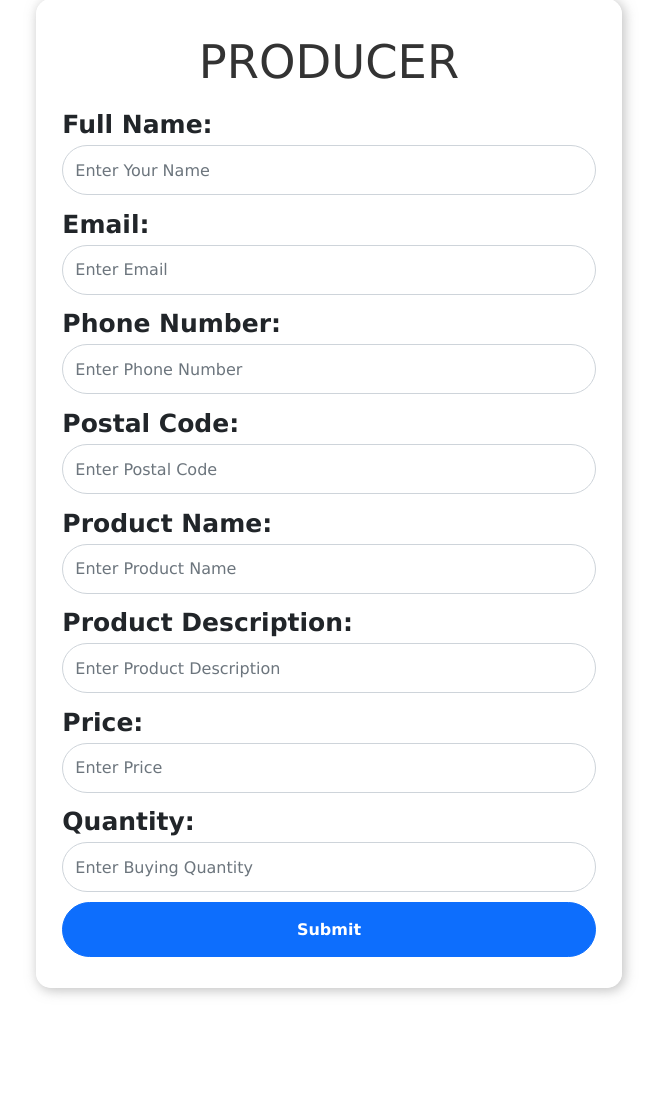
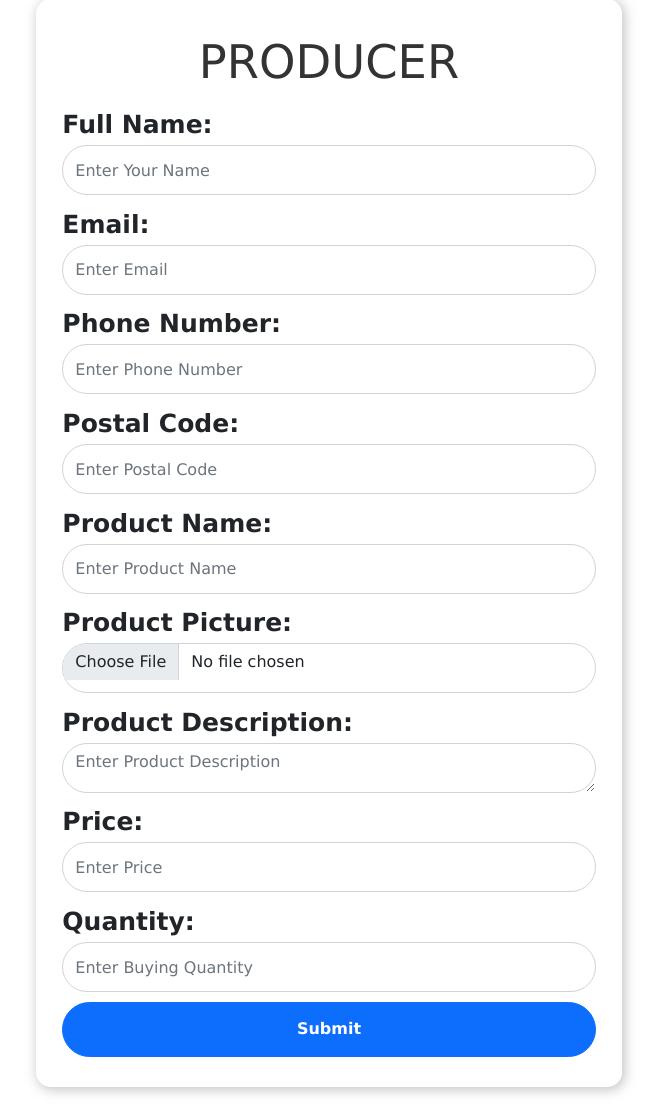
Before and after one commit to mainaesther302/Agribusiness, a Flask app: page /sell in a window 1280 px wide. Shown: the part 116-1227 px from the top of the page, without its empty margins (311-972 px from the left). Before the commit the page ends 1112 px from the top, so only its background shows below. Run offline with Flask 3, Linux system fonts and the light colour scheme; some libraries are stand-ins or nearby versions.

Commit message:
allow for picture uploads by the producers

```diff
--- a/facial/form.py
+++ b/facial/form.py
@@ -1,7 +1,8 @@
 from flask_bcrypt import bcrypt
 from flask_wtf import FlaskForm
+from flask_wtf.file import FileRequired
 from flask_login import current_user
-from wtforms import StringField, PasswordField, SubmitField
+from wtforms import StringField, PasswordField, SubmitField,IntegerField,EmailField,TelField,TextAreaField,FileField
 from wtforms.validators import DataRequired, Length, Email, EqualTo, ValidationError
 from facial.models import User
 from facial import bcrypt
@@ -30,7 +31,7 @@ class LoginForm(FlaskForm):
 
 class ContactForm(FlaskForm):
     full_name = StringField("Full Name:",validators=[DataRequired()])
-    email = StringField('Email:',validators=[DataRequired(),Email()])
+    email = EmailField('Email:',validators=[DataRequired(),Email()])
     message = StringField('Type your message...',validators=[DataRequired(),Length(min=6)])
     submit = SubmitField('Send')
 
@@ -42,9 +43,9 @@ class ContactForm(FlaskForm):
 
 class BuyForm(FlaskForm):
     name = StringField("Name:",validators=[DataRequired()])
-    email = StringField('Email:',validators=[DataRequired(),Email()])
+    email = EmailField('Email:',validators=[DataRequired(),Email()])
     phone_number = StringField('Phone Number:',validators=[DataRequired(),Length(min=10)])
-    quantity = StringField("Quantity:",validators=[DataRequired(),Length(min=1)])
+    quantity = IntegerField("Quantity:",validators=[DataRequired()])
     postal_code = StringField('Postal Code:',validators=[DataRequired(),Length(min=2)])
     submit = SubmitField('Submit')
 
@@ -56,15 +57,19 @@ class BuyForm(FlaskForm):
 
 class SellForm(FlaskForm):
     full_name = StringField("Full Name:",validators=[DataRequired()])
-    email = StringField('Email:',validators=[DataRequired(),Email()])
-    phone_number = StringField('Phone Number:',validators=[DataRequired(),Length(min=10)])
+    email = EmailField('Email:',validators=[DataRequired(),Email()])
+    phone_number = TelField('Phone Number:',validators=[DataRequired(),Length(min=10)])
     postal_code = StringField('Postal Code:',validators=[DataRequired(),Length(min=2)])
     product_name = StringField('Product Name:',validators=[DataRequired(),Length(min=2)])
-    product_description = StringField('Product Description:',validators=[DataRequired(),Length(min=2)])
-    price = StringField('Price:',validators=[DataRequired(),Length(min=2)])
-    quantity = StringField("Quantity:",validators=[DataRequired(),Length(min=1)])
+    product_picture = FileField('Product Picture:',validators=[FileRequired()])
+    product_description = TextAreaField('Product Description:',validators=[DataRequired(),Length(min=2)])
+    price = IntegerField('Price:',validators=[DataRequired()])
+    quantity = IntegerField("Quantity:",validators=[DataRequired()])
     submit = SubmitField('Submit')
 
+
+
+# to be deleted...
 class UpdateAccountForm(FlaskForm):
     username = StringField('UserName:',validators=[DataRequired(),Length(min=2,max=15)])
     email = StringField("Email:",validators=[DataRequired(),Email()])
--- a/facial/models.py
+++ b/facial/models.py
@@ -53,6 +53,7 @@ class Producer(db.Model,UserMixin):
     phone_number = db.Column(db.Integer,unique=True,nullable=False)
     postal_code = db.Column(db.Integer,unique=True,nullable=False)
     product_name = db.Column(db.String(30),nullable=False)
+    product_picture = db.Column(db.String(1000),nullable=False)
     product_description = db.Column(db.String(100),nullable=False)
     price = db.Column(db.Integer,nullable=False)
     quantity = db.Column(db.Integer,nullable=False)
--- a/facial/routes.py
+++ b/facial/routes.py
@@ -4,8 +4,15 @@ from facial import app,bcrypt, db, mail
 from facial.form import RegistrationForm,LoginForm, RequestResetForm, ResetPasswordForm, UpdateAccountForm, UpdatePasswordForm, ContactForm, BuyForm, SellForm
 from facial.models import User, Consumer, Producer
 from flask_login import login_user, current_user, logout_user, login_required
+from werkzeug.utils import secure_filename
+forgot = False
 
-forgot = False
+# route to allow viewing of images
+
+
+
+
+
 
 # homepage route
 @app.route('/home')
@@ -93,9 +100,15 @@ def sell():
         number = form.phone_number.data
         postal_code = form.postal_code.data
         product_name = form.product_name.data
+        product_picture = form.product_picture.data
         product_description = form.product_description.data
         price = form.price.data
         quantity = form.quantity.data
+
+        # remove invalid characters from filename
+        file = secure_filename(product_picture.filename)
+        file_path = f'./market_pics/{file}'    #set directory to store pics
+        product_picture.save(file_path)
 
         try:
             new_producer =  Producer(full_name=name,
@@ -103,6 +116,7 @@ def sell():
                                     phone_number=number,
                                     postal_code=postal_code,
                                     product_name = product_name,
+                                    product_picture = file_path,
                                     product_description = product_description,
                                     price = price,
                                     quantity = quantity,
--- a/facial/templates/sell.html
+++ b/facial/templates/sell.html
@@ -12,7 +12,7 @@
   </div> -->
 
   <div class="auth-form">
-    <form method="POST">
+    <form method="POST" enctype="multipart/form-data">
           {{ form.hidden_tag() }}
           {{ form.csrf_token }}
       <fieldset>
@@ -95,6 +95,21 @@
 
           <div class="form-group">
             <i class='bx bx-user'></i>
+              {{ form.product_picture.label }}
+              {{ form.product_picture(class='form-control', placeholder='Enter Product Name') }}
+
+              <!-- log error messages for the product name -->
+              {% if form.product_picture.errors %}
+              <div class="invalid-feedback">
+                {% for error in form.product_picture.errors %}
+                    <span>{{error}}</span>
+                {% endfor %}
+              </div>
+            {% endif %}
+          </div>
+
+          <div class="form-group">
+            <i class='bx bx-user'></i>
               {{ form.product_description.label }}
               {{ form.product_description(class='form-control', placeholder='Enter Product Description') }}
 
```
Also changed, not shown: market_pics/vlcsnap-2024-05-07-23h29m04s102.png (added).
